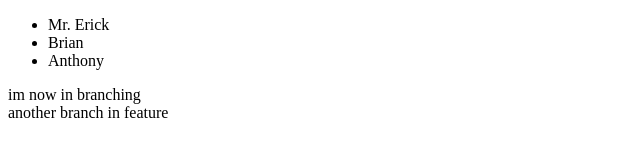
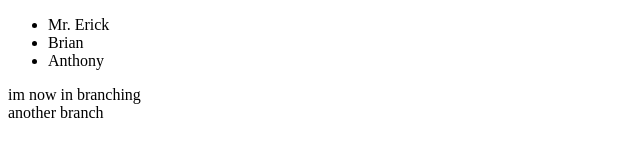
Before and after one commit to cantagoerick/newGitproject, a plain HTML site: page index.html in a window 1280 px wide. Shown: the full height of the page, 0-640 px from the left. Drawn offline with Linux system fonts and the light colour scheme.

Commit message:
edited something

```diff
--- a/index.html
+++ b/index.html
@@ -18,7 +18,7 @@
 		<div>im now in branching</div>
 		</module-two>
 		<module-three>
-			<div>another branch in feature</div>
+			<div>another branch</div>
 		</module-three>
 
 	</body>
```
